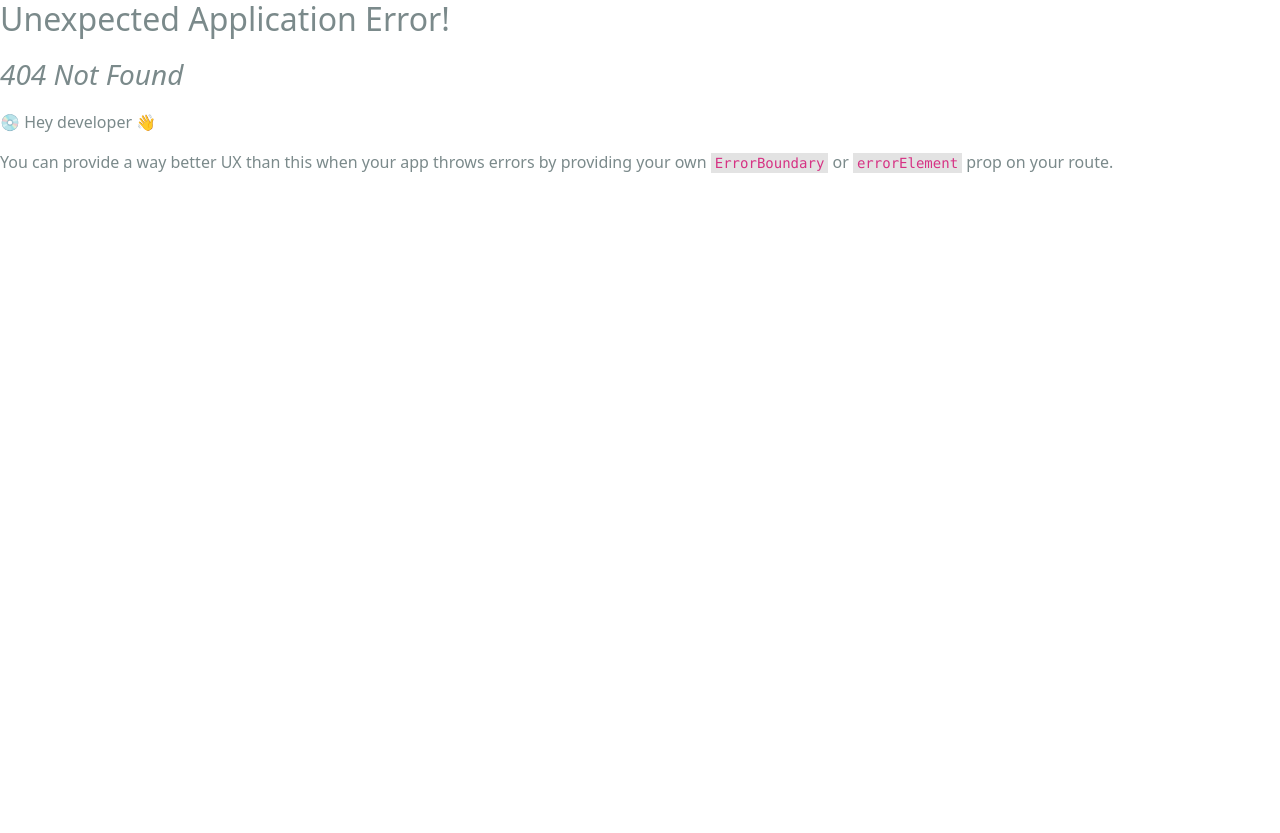
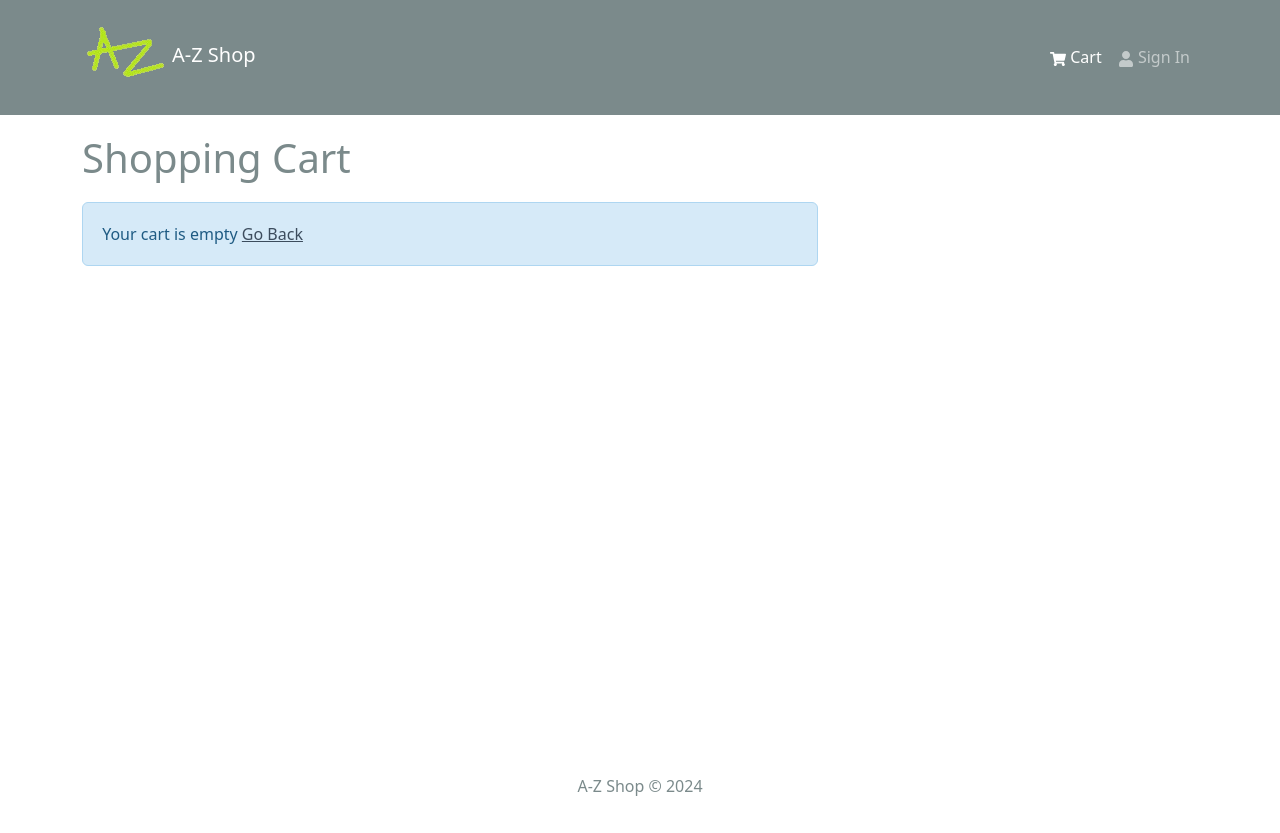
Before and after one commit to auqid/azshop, a React (Create React App) app in the folder frontend/: page /cart in a window 1280 px wide. Before the commit this address had no page. Before the commit the page ends 800 px from the top, so only its background shows below. Built offline with nearby package versions, Linux system fonts and the light colour scheme.

Commit message:
added a cart screen to display cart items

```diff
--- a/frontend/src/index.js
+++ b/frontend/src/index.js
@@ -13,6 +13,7 @@
 import reportWebVitals from './reportWebVitals';
 import HomeScreen from './screens/HomeScreen';
 import ProductScreen from './screens/ProductScreen';
+import CartScreen from './screens/CartScreen.jsx';
 import {Provider} from 'react-redux';
 import store from './store';
 
@@ -22,7 +23,7 @@
     <Route path='/' element={<App  />}> {/*main route of application*/}
       <Route index={true} path='/' element={<HomeScreen/>} /> {/*Nested Route which is default/indexed route*/}
       <Route  path='/product/:id' element={<ProductScreen/>} /> {/*id placeholder for path*/}
-
+      <Route path='/cart' element={<CartScreen/>}/>
     </Route>
   )
 )
--- /dev/null
+++ b/frontend/src/screens/CartScreen.jsx
@@ -0,0 +1,33 @@
+import { Link, useNavigate } from "react-router-dom";
+import { Row, Col, ListGroup, Image, Form , Button, Card } from "react-bootstrap";
+import { FaTrash } from "react-icons/fa";
+import Message from "../components/Message";
+import { useDispatch, useSelector } from "react-redux";
+
+import React from 'react'
+
+const CartScreen = () => {
+
+    const navigate = useNavigate();
+    const dispatch = useDispatch();
+
+    const cart = useSelector((state) => state.cart);
+    const {cartItems} = cart
+    return (
+    <Row>
+      <Col md={8}>
+        <h1 style={{marginBottom: '20px'}}>Shopping Cart</h1>
+        {cartItems.length === 0 ? (
+            <Message>Your cart is empty <Link to='/'>Go Back</Link></Message>
+        ) : (
+            <ListGroup variant="flush">
+                Items
+
+            </ListGroup>
+        ) }
+      </Col>
+    </Row>
+  )
+}
+
+export default CartScreen
```
